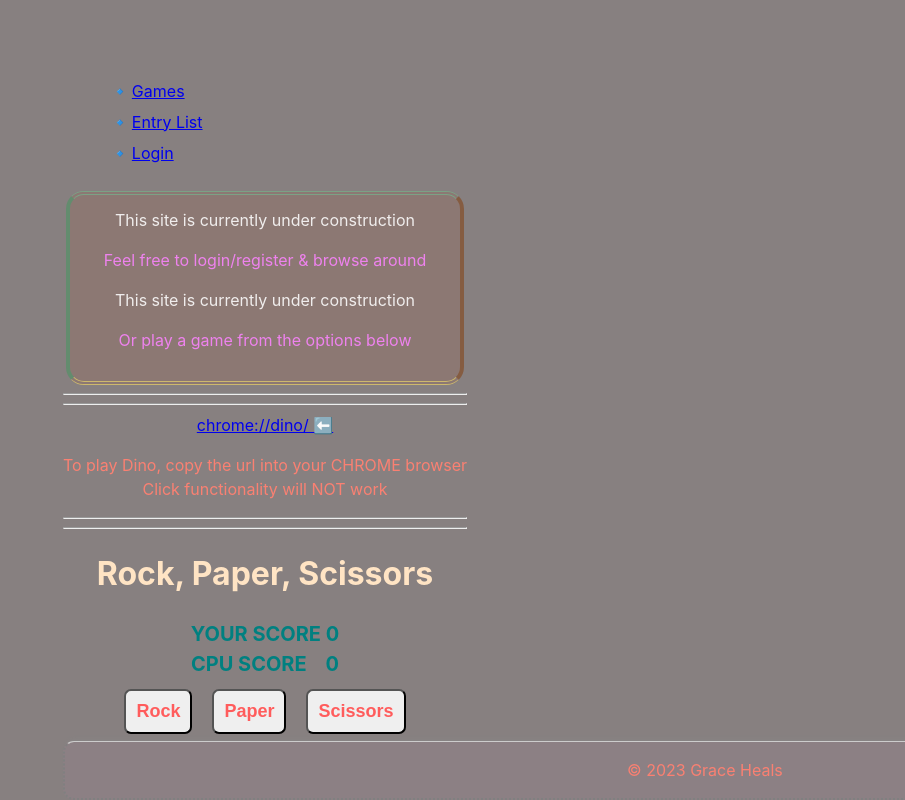
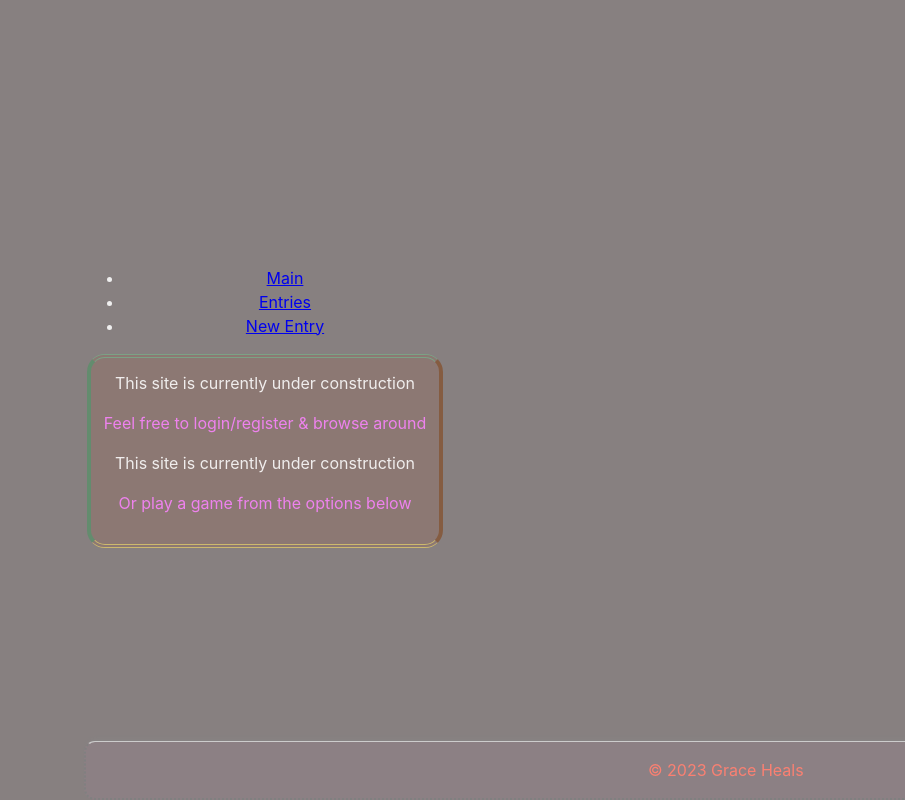
Before and after one commit to anickacodes/journal_app, a React (Vite) app: page / in a window 1280 px wide. Shown: the whole page, without its empty margins (375-1280 px from the left). Built offline with nearby package versions, Linux system fonts and the light colour scheme.

Commit message:
user title change + sparated concerns

```diff
--- a/src/components/EntryList.jsx
+++ b/src/components/EntryList.jsx
@@ -60,7 +60,7 @@ const EntryList = () => {
 
   return (
     <div className="entriesContainer">
-      <h1>📜Public User Entries📜</h1>
+      <h1> 📜 &nbsp;&nbsp;&nbsp; Entries</h1>
 
       <div className="book" {...bind()}>
         {entries.map((entry, index) => (
--- a/src/components/Home.jsx
+++ b/src/components/Home.jsx
@@ -1,8 +1,4 @@
 import "../styles/Home.css";
-// import { useState } from "react";
-// import { Link } from "react-router-dom";
-import RPS from "../Games/RPS";
-import Dino from "../Games/Dino";
 
 const Home = () => {
   return (
@@ -19,8 +15,6 @@ const Home = () => {
           </p>
         </div>
       </div>
-      <Dino />
-      <RPS />
     </>
   );
 };
--- a/src/components/NavBar.jsx
+++ b/src/components/NavBar.jsx
@@ -1,52 +1,25 @@
-import { Link, useNavigate } from "react-router-dom";
-import "../styles/NavBar.css";
-import { useState } from "react";
+import { Link } from "react-router-dom"
 
-const NavBar = ({ user, onLogout }) => {
-  const navigate = useNavigate();
-  const [showConfirmation, setShowConfirmation] = useState(false);
-  const handleLogout = (confirmed) => {
-    if (confirmed) {
-      onLogout();
-      navigate("/");
-    }
-    setShowConfirmation(false);
-  };
+
+
+const NavBar = () => {
+
 
   return (
-    <div className="nav">
-      <nav>
+    <nav  className="nav-link">
       <ul>
-          <li className="nav-link">
-            <Link to="/">Games</Link>
+        <li>
+          <Link to='/'> Main </Link>
         </li>
-          <li className="nav-link">
-            <Link to="/list">Entry List</Link>
+        <li>
+          <Link to='/list'> Entries </Link>
         </li>
-          {user ? (
-            <div className="user-menu">
-              <li className="nav-link">
-                <Link to="/new">New Entry</Link>
+        <li>
+          <Link to='/new'> New Entry</Link>
         </li>
-              <h2>Welcome, {user.username}!</h2>
-              <button onClick={() => setShowConfirmation(true)}>Logout</button>
-            </div>
-          ) : (
-            <li className="nav-link">
-              <Link to="/users/login">Login</Link>
-            </li>
-          )}
       </ul>
     </nav>
-      {showConfirmation && (
-        <div className="confirmation-dialog">
-          <p>Are you sure you want to logout?</p>
-          <button onClick={() => handleLogout(true)}>✅ Yes</button>
-          <button onClick={() => handleLogout(false)}>❌ No</button>
-        </div>
-      )}
-    </div>
-  );
-};
+  )
+}
 
-export default NavBar;
+export default NavBar
```
Lines whose indentation alone changed are shown as unchanged.
